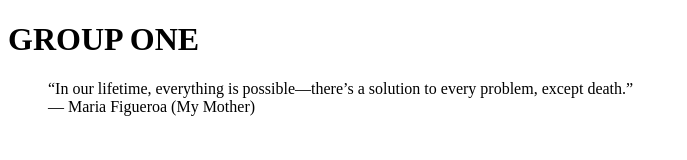
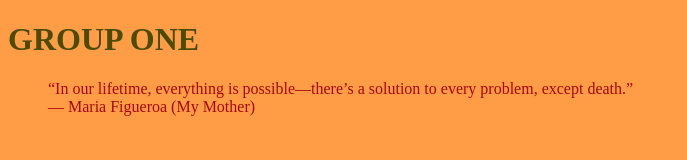
Before and after one commit to Silent-clippers/GitLab, a plain HTML site: page index.html in a window 1280 px wide. Shown: the whole page, without its empty margins (0-687 px from the left). Drawn offline with Linux system fonts and the light colour scheme.

Commit message:
Foltz: Styles added to CSS sheet and linked to HTML

```diff
--- a/index.html
+++ b/index.html
@@ -17,6 +17,7 @@
 <head>
 		<meta charset="UTF-8">
 		<title>Group One</title>
+		<link rel="stylesheet" href="style.css">
 </head>
 <body>
 		<h1>GROUP ONE</h1>
--- a/style.css
+++ b/style.css
@@ -14,3 +14,16 @@ html {
   height: 100%;
   width: 100%;
 }
+
+h1 {
+  color: rgb(75, 75, 3);
+}
+
+body {
+  background-color: rgba(255, 119, 0, 0.725);
+  font-family: 'Times New Roman', Times, serif;
+}
+
+blockquote {
+  color: rgb(168, 8, 13);
+}
```
